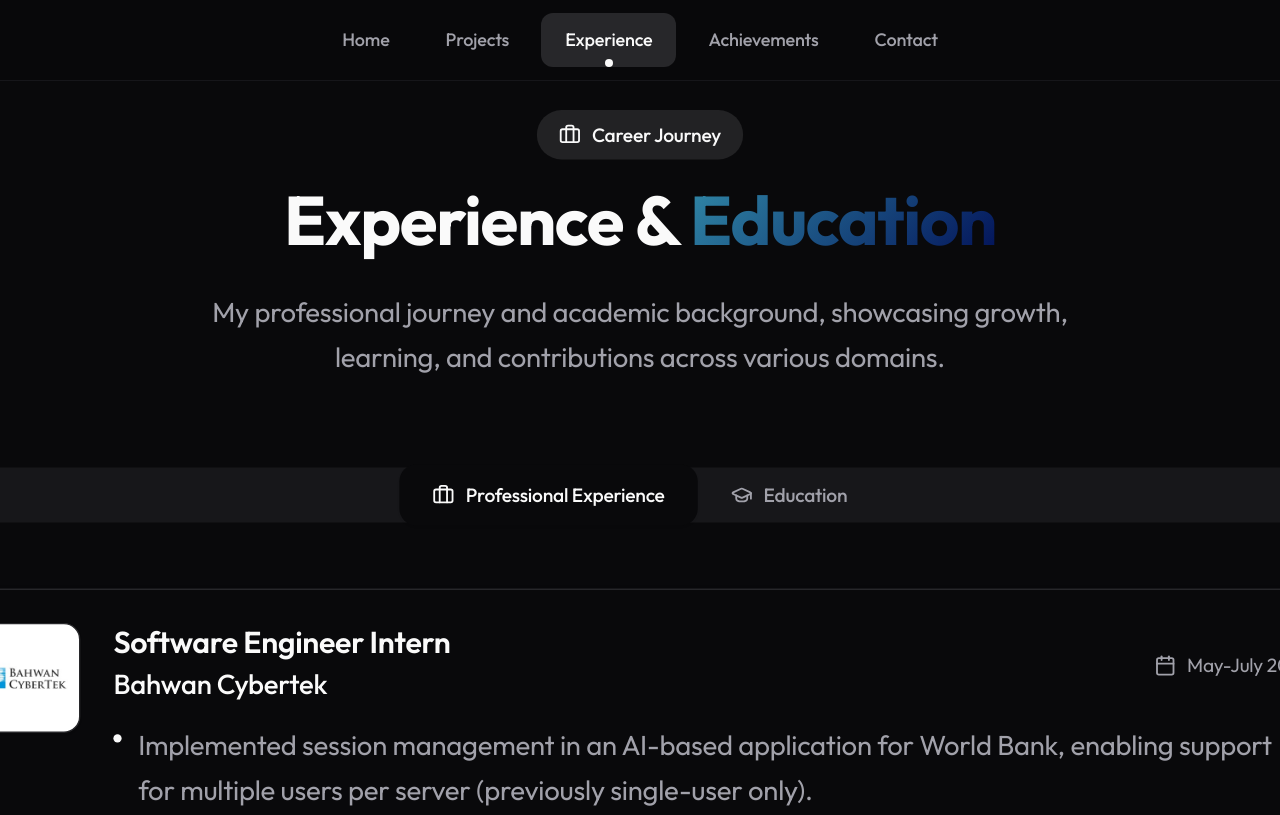
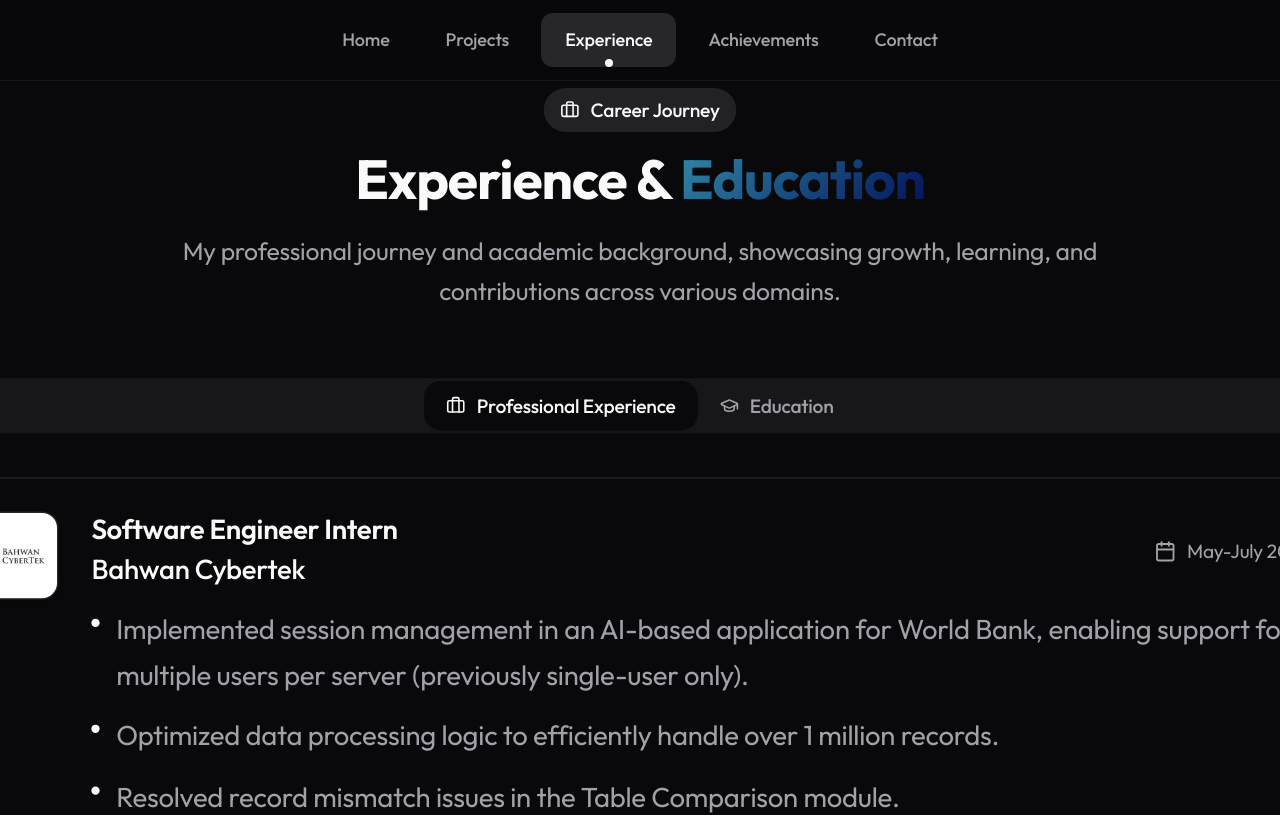
Before and after one commit to mithilesh-g-47/Portfolio, a Next.js app: page /experience in a window 1280 px wide. Shown: the top 815 px of the page. Built offline with nearby package versions, Linux system fonts and the light colour scheme.

Commit message:
Fixed the padding

```diff
--- a/app/achievements/page.tsx
+++ b/app/achievements/page.tsx
@@ -262,9 +262,9 @@ export default function AchievementsPage() {
           ))}
         </div>
 
-        {/* Quick Stats */}
+        {/* Stats Section */}
         <motion.div
-          variants={fadeIn('up', 0.4)}
+          variants={fadeIn('up', 0.6)}
           initial="hidden"
           whileInView="show"
           viewport={{ once: true }}
--- a/app/experience/page.tsx
+++ b/app/experience/page.tsx
@@ -10,41 +10,41 @@ import { Briefcase, GraduationCap, Calendar, MapPin } from "lucide-react";
 
 export default function ExperiencePage() {
   return (
-    <main className="experience-page min-h-screen bg-background py-20">
-      <div className="container px-4 mx-auto">
+    <main className="experience-page min-h-screen bg-background py-16">
+      <div className="container px-4 mx-auto max-w-6xl">
         <motion.div
           variants={fadeIn("up", 0.2)}
           initial="hidden"
           animate="show"
-          className="text-center mb-16"
+          className="text-center mb-12"
         >
-          <div className="inline-flex items-center gap-2 px-4 py-2 rounded-full bg-primary/10 text-primary text-sm font-medium mb-4">
-            <Briefcase className="w-4 h-4" />
+          <div className="inline-flex items-center gap-2 px-3 py-1.5 rounded-full bg-primary/10 text-primary text-sm font-medium mb-3">
+            <Briefcase className="w-3.5 h-3.5" />
             Career Journey
           </div>
-          <h1 className="text-4xl md:text-5xl font-bold mb-6">
+          <h1 className="text-3xl md:text-4xl font-bold mb-4">
             Experience & <span className="gradient-text">Education</span>
           </h1>
-          <p className="text-lg text-muted-foreground max-w-2xl mx-auto">
+          <p className="text-base text-muted-foreground max-w-2xl mx-auto">
             My professional journey and academic background, showcasing growth,
             learning, and contributions across various domains.
           </p>
         </motion.div>
 
         <Tabs defaultValue="experience" className="max-w-5xl mx-auto">
-          <TabsList className="mb-12 flex justify-center bg-muted/50 p-1 rounded-xl">
+          <TabsList className="mb-8 flex justify-center bg-muted/50 p-1 rounded-xl">
             <TabsTrigger
               value="experience"
-              className="flex items-center gap-2 px-6 py-3 rounded-lg data-[state=active]:bg-background data-[state=active]:shadow-sm"
+              className="flex items-center gap-2 px-4 py-2 rounded-lg data-[state=active]:bg-background data-[state=active]:shadow-sm"
             >
-              <Briefcase className="w-4 h-4" />
+              <Briefcase className="w-3.5 h-3.5" />
               Professional Experience
             </TabsTrigger>
             <TabsTrigger
               value="education"
-              className="flex items-center gap-2 px-6 py-3 rounded-lg data-[state=active]:bg-background data-[state=active]:shadow-sm"
+              className="flex items-center gap-2 px-4 py-2 rounded-lg data-[state=active]:bg-background data-[state=active]:shadow-sm"
             >
-              <GraduationCap className="w-4 h-4" />
+              <GraduationCap className="w-3.5 h-3.5" />
               Education
             </TabsTrigger>
           </TabsList>
@@ -62,7 +62,7 @@ export default function ExperiencePage() {
                 >
                   <div className="flex flex-col md:flex-row items-start gap-6">
                     <div className="flex-shrink-0">
-                      <div className="relative w-20 h-20 rounded-xl overflow-hidden bg-white border shadow-sm">
+                      <div className="relative w-16 h-16 rounded-xl overflow-hidden bg-white border shadow-sm">
                         <Image
                           src={"/bct.jpeg"}
                           alt={job.company + " logo"}
@@ -74,7 +74,7 @@ export default function ExperiencePage() {
                     <div className="flex-1 min-w-0">
                       <div className="flex flex-col sm:flex-row sm:items-center sm:justify-between mb-3">
                         <div>
-                          <h3 className="text-xl font-semibold text-foreground group-hover:text-primary transition-colors">
+                          <h3 className="text-lg font-semibold text-foreground group-hover:text-primary transition-colors">
                             {job.position}
                           </h3>
                           <p className="text-primary font-medium">{job.company}</p>
@@ -127,7 +127,7 @@ export default function ExperiencePage() {
                 >
                   <div className="flex flex-col md:flex-row items-start gap-6">
                     <div className="flex-shrink-0">
-                      <div className="relative w-20 h-20 rounded-xl overflow-hidden bg-white border shadow-sm">
+                      <div className="relative w-16 h-16 rounded-xl overflow-hidden bg-white border shadow-sm">
                         <Image
                           src={edu.logo}
                           alt={edu.institution + " logo"}
@@ -139,7 +139,7 @@ export default function ExperiencePage() {
                     <div className="flex-1 min-w-0">
                       <div className="flex flex-col sm:flex-row sm:items-center sm:justify-between mb-3">
                         <div>
-                          <h3 className="text-xl font-semibold text-foreground group-hover:text-primary transition-colors">
+                          <h3 className="text-lg font-semibold text-foreground group-hover:text-primary transition-colors">
                             {edu.institution}
                           </h3>
                           <p className="text-primary font-medium">{edu.degree}</p>
@@ -169,8 +169,8 @@ export default function ExperiencePage() {
           viewport={{ once: true }}
           className="mt-16 text-center"
         >
-          <h2 className="text-2xl font-semibold mb-8">Core Technologies</h2>
-          <div className="flex flex-wrap justify-center gap-3 max-w-4xl mx-auto">
+          <h2 className="text-xl font-semibold mb-6">Core Technologies</h2>
+          <div className="flex flex-wrap justify-center gap-2 max-w-4xl mx-auto">
             {[
               'Python',
               // 'Machine Learning', 'AI', 'Data Analysis',
```
